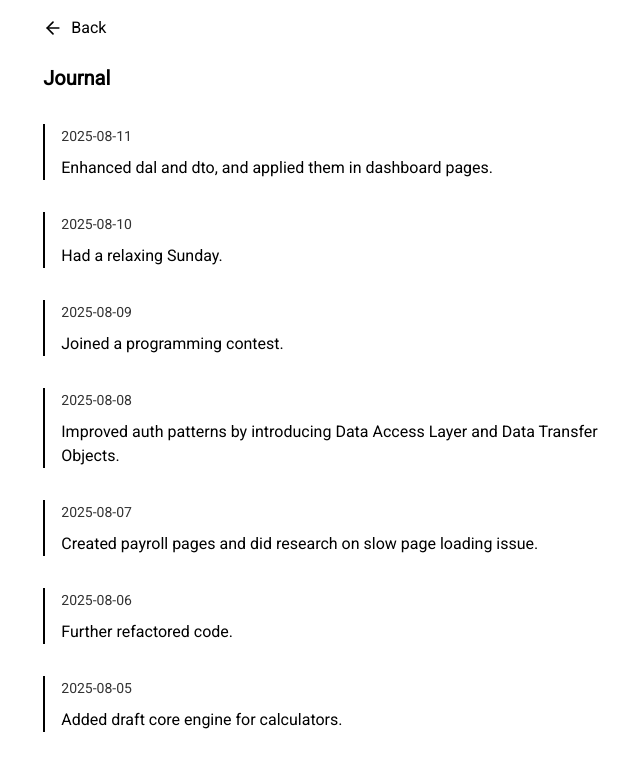
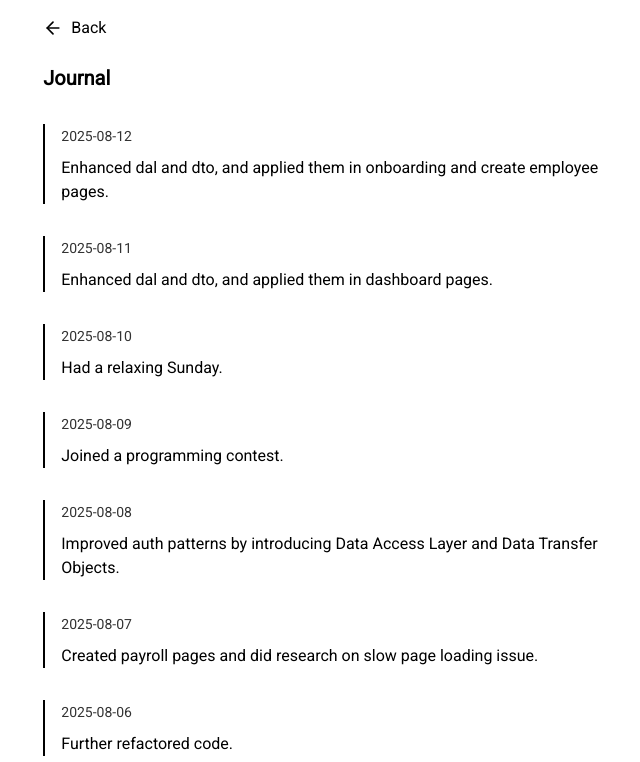
Before and after one commit to minamicode/minamicode.com, a Next.js app: page /journal in a window 1280 px wide. Shown: the top 762 px of the page, without its empty margins (298-938 px from the left). Built offline with nearby package versions, Linux system fonts and the light colour scheme.

Commit message:
add a journal entry

```diff
--- a/src/app/_components/JournalEntries.tsx
+++ b/src/app/_components/JournalEntries.tsx
@@ -6,6 +6,10 @@ type JournalEntry = {
 };
 
 const entries: JournalEntry[] = [
+  {
+    date: "2025-08-12",
+    text: "Enhanced dal and dto, and applied them in onboarding and create employee pages.",
+  },
   {
     date: "2025-08-11",
     text: "Enhanced dal and dto, and applied them in dashboard pages.",
```
